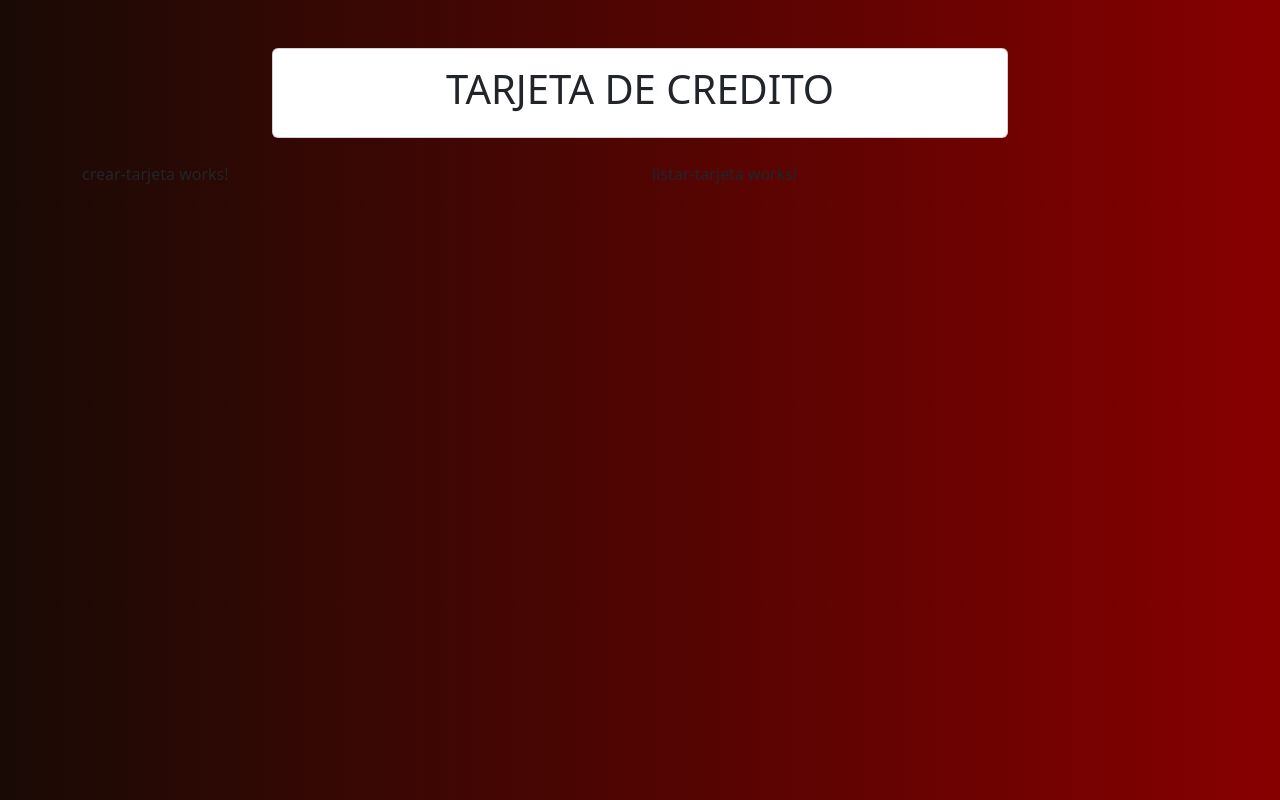
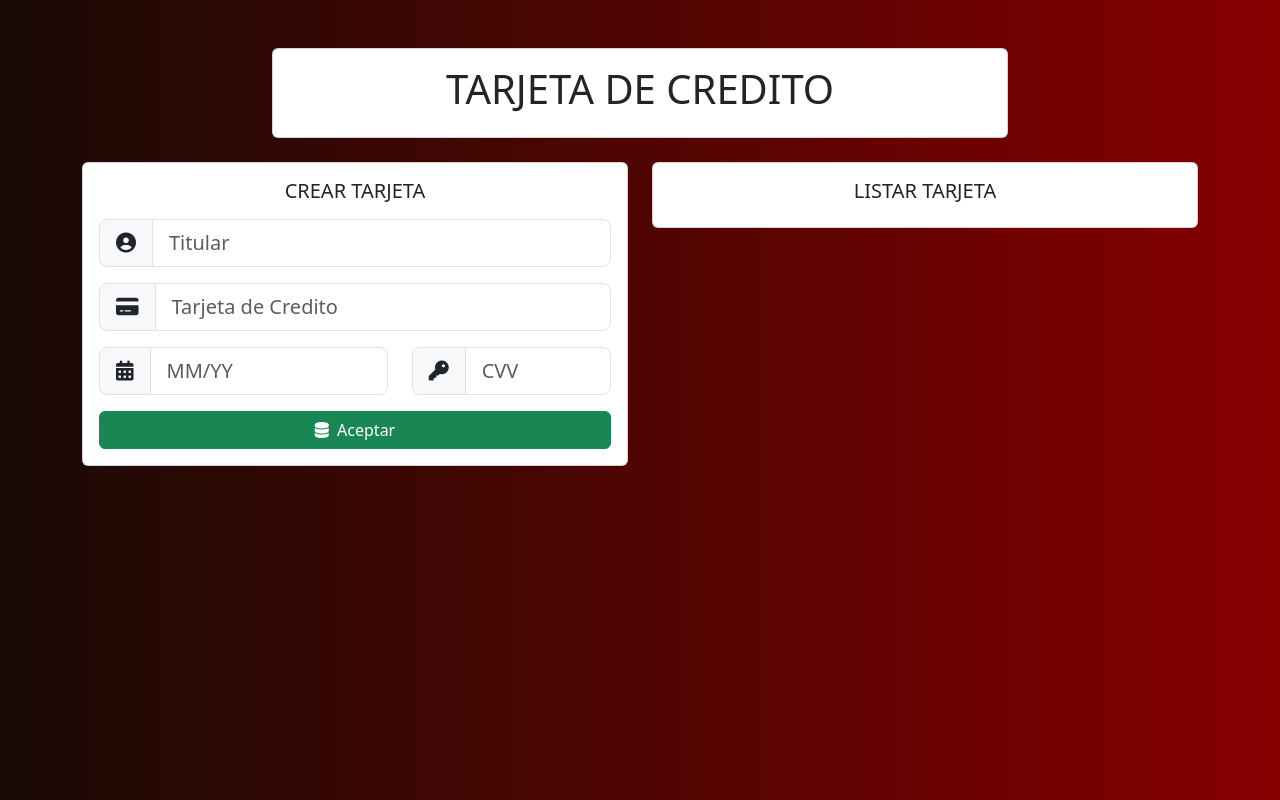
Before and after one commit to juanpablomato89/tarjetaCredito, an Angular app: page / in a window 1280 px wide. Built offline with nearby package versions, Linux system fonts and the light colour scheme; a web font is replaced by a local one.

Commit message:
adicionar el cdn de los iconos crear formularios con iconos

```diff
--- a/src/app/components/crear-tarjeta/crear-tarjeta.component.html
+++ b/src/app/components/crear-tarjeta/crear-tarjeta.component.html
@@ -1 +1,47 @@
-<p>crear-tarjeta works!</p>
+<div class="card">
+  <div class="card-body">
+    <h5 class="titulo mb-3">{{ "Crear Tarjeta" | uppercase }}</h5>
+    <form>
+      <div class="input-group input-group-lg mb-3">
+        <span class="input-group-text">
+          <i class="fa-solid fa-circle-user"></i>
+        </span>
+        <input type="text" class="form-control" placeholder="Titular" />
+      </div>
+      <div class="input-group input-group-lg mb-3">
+        <span class="input-group-text">
+          <i class="fa-solid fa-credit-card"></i>
+        </span>
+        <input
+          type="text"
+          class="form-control"
+          placeholder="Tarjeta de Credito"
+        />
+      </div>
+      <div class="row">
+        <div class="col-lg-7">
+          <div class="input-group input-group-lg mb-3">
+            <span class="input-group-text">
+              <i class="fa-solid fa-calendar-alt"></i>
+            </span>
+            <input type="text" class="form-control" placeholder="MM/YY" />
+          </div>
+        </div>
+        <div class="col-lg-5">
+          <div class="input-group input-group-lg mb-3">
+            <span class="input-group-text">
+              <i class="fa-solid fa-key"></i>
+            </span>
+            <input type="password" class="form-control" placeholder="CVV" />
+          </div>
+        </div>
+      </div>
+      <div class="d-grid gap-2">
+        <button class="btn btn-success">
+          <i class="fa-solid fa-database"></i>
+          &nbsp;Aceptar
+        </button>
+      </div>
+    </form>
+  </div>
+</div>
--- a/src/app/components/listar-tarjeta/listar-tarjeta.component.html
+++ b/src/app/components/listar-tarjeta/listar-tarjeta.component.html
@@ -1 +1,5 @@
-<p>listar-tarjeta works!</p>
+<div class="card">
+  <div class="card-body">
+    <h5 class="titulo">{{ "Listar Tarjeta" | uppercase }}</h5>
+  </div>
+</div>
--- a/src/index.html
+++ b/src/index.html
@@ -10,6 +10,13 @@
       href="https://fonts.googleapis.com/css2?family=Potta+One&display=swap"
       rel="stylesheet"
     />
+    <link
+      rel="stylesheet"
+      href="https://cdnjs.cloudflare.com/ajax/libs/font-awesome/6.5.2/css/all.min.css"
+      integrity="sha512-SnH5WK+bZxgPHs44uWIX+LLJAJ9/2PkPKZ5QiAj6Ta86w+fsb2TkcmfRyVX3pBnMFcV7oQPJkl9QevSCWr3W6A=="
+      crossorigin="anonymous"
+      referrerpolicy="no-referrer"
+    />
   </head>
   <body>
     <app-root></app-root>
```
